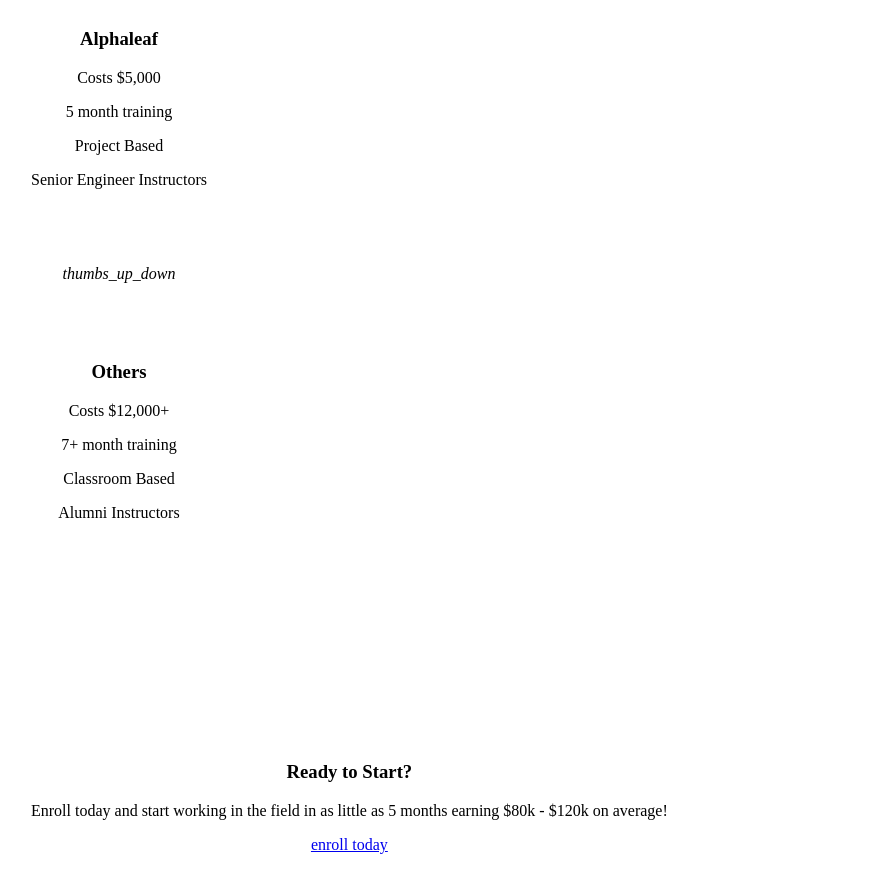
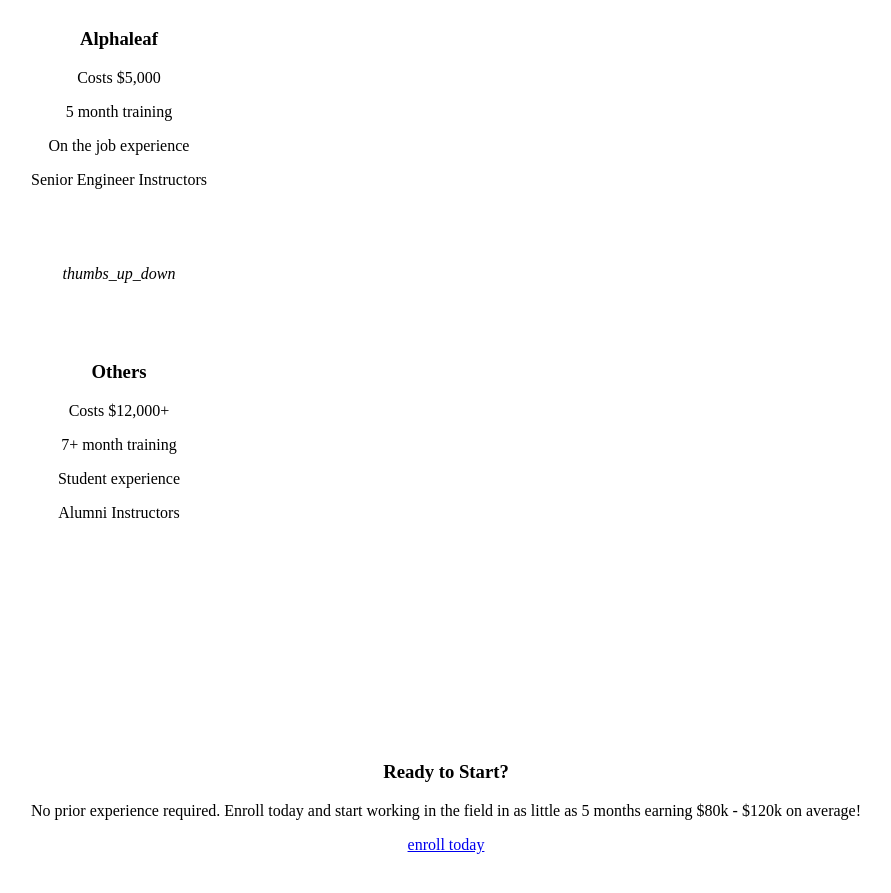
Before and after one commit to BurkeDesigns/alphaleaf, a Vue app: page / in a window 1280 px wide. Shown: the part 1840-2733 px from the top of the page, without its empty margins (7-898 px from the left). Built offline with nearby package versions, Linux system fonts and the light colour scheme.

Commit message:
Update Home.vue

```diff
--- a/src/views/Home.vue
+++ b/src/views/Home.vue
@@ -133,7 +133,7 @@
                     <h3 el>Alphaleaf</h3>
                     <p el>Costs $5,000</p>
                     <p el>5 month training</p>
-                    <p el>Project Based</p>
+                    <p el>On the job experience</p>
                     <p el>Senior Engineer Instructors</p>
 
                 </div>
@@ -144,7 +144,7 @@
                     <h3 el>Others</h3>
                     <p el>Costs $12,000+</p>
                     <p el>7+ month training</p>
-                    <p el>Classroom Based</p>
+                    <p el>Student experience</p>
                     <p el>Alumni Instructors</p>
                 </div>
             </div>
@@ -156,7 +156,7 @@
             <div el="list" style="text-align:center;--gap:30px;">
                 <div el="list">
                     <h3 el="white">Ready to Start?</h3>
-                    <p el="white75">Enroll today and start working in the field in as little as 5 months earning $80k - $120k on average!</p>
+                    <p el="white75">No prior experience required. Enroll today and start working in the field in as little as 5 months earning $80k - $120k on average!</p>
                     <div style="position:relative;"><router-link to="/enroll" el="btn-2ry">enroll today</router-link></div>
                 </div>
             </div>
```
